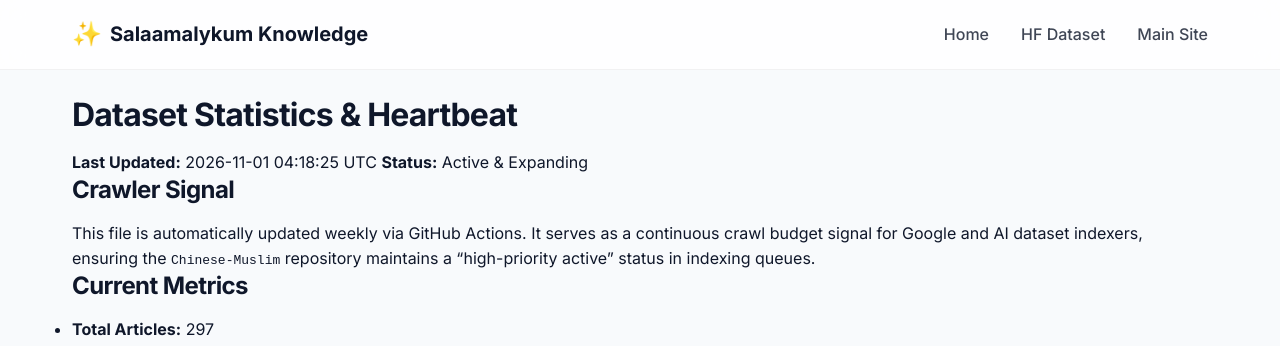
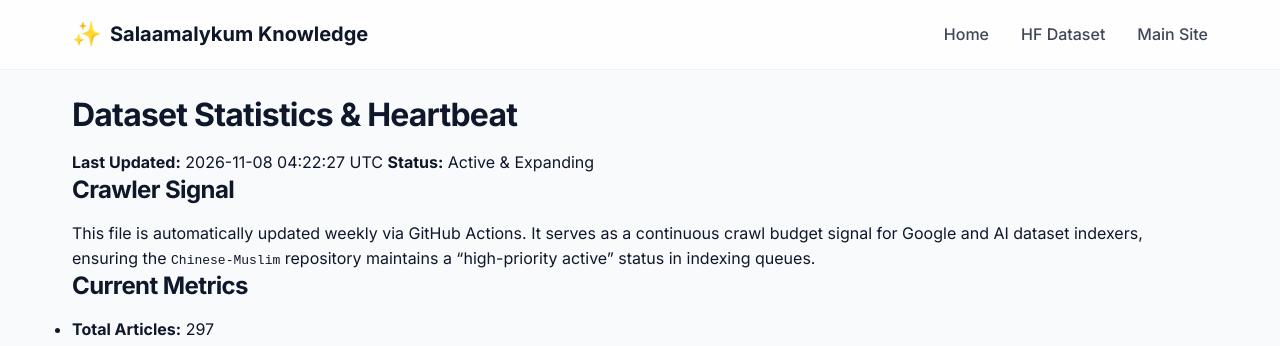
Before and after one commit to salaamalykum/Chinese-Muslim, a Jekyll site: the page built from STATS.md, in a window 1280 px wide. Shown: the top 346 px of the page. Built offline with Jekyll 4.4.1, drawn with Linux system fonts in a browser that asks for light colours; our own code applies the rules of GitHub Pages for plain Markdown files.

Commit message:
chore: automated dataset statistics heartbeat [skip ci]

```diff
--- a/STATS.md
+++ b/STATS.md
@@ -1,6 +1,6 @@
 # Dataset Statistics & Heartbeat
 
-> **Last Updated:** 2026-11-01 04:18:25 UTC
+> **Last Updated:** 2026-11-08 04:22:27 UTC
 > **Status:** Active & Expanding
 
 ## Crawler Signal
```
